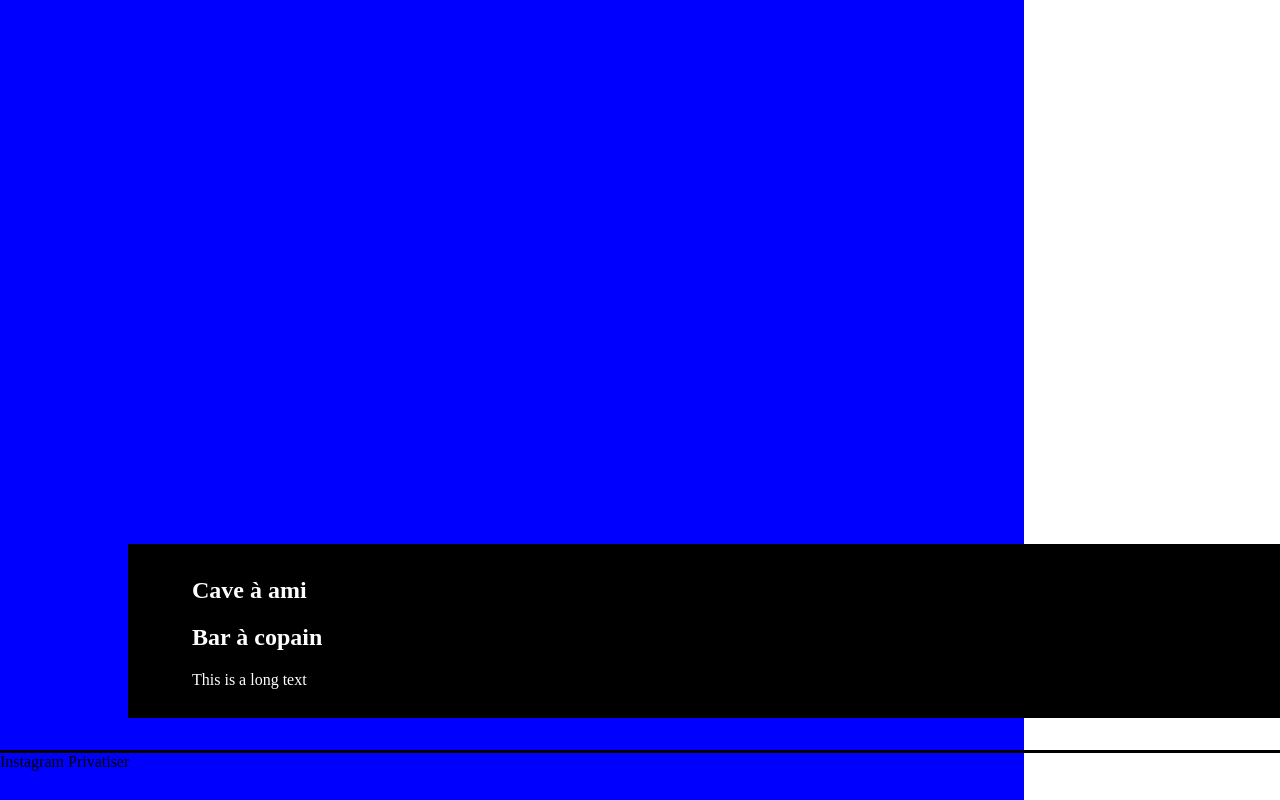
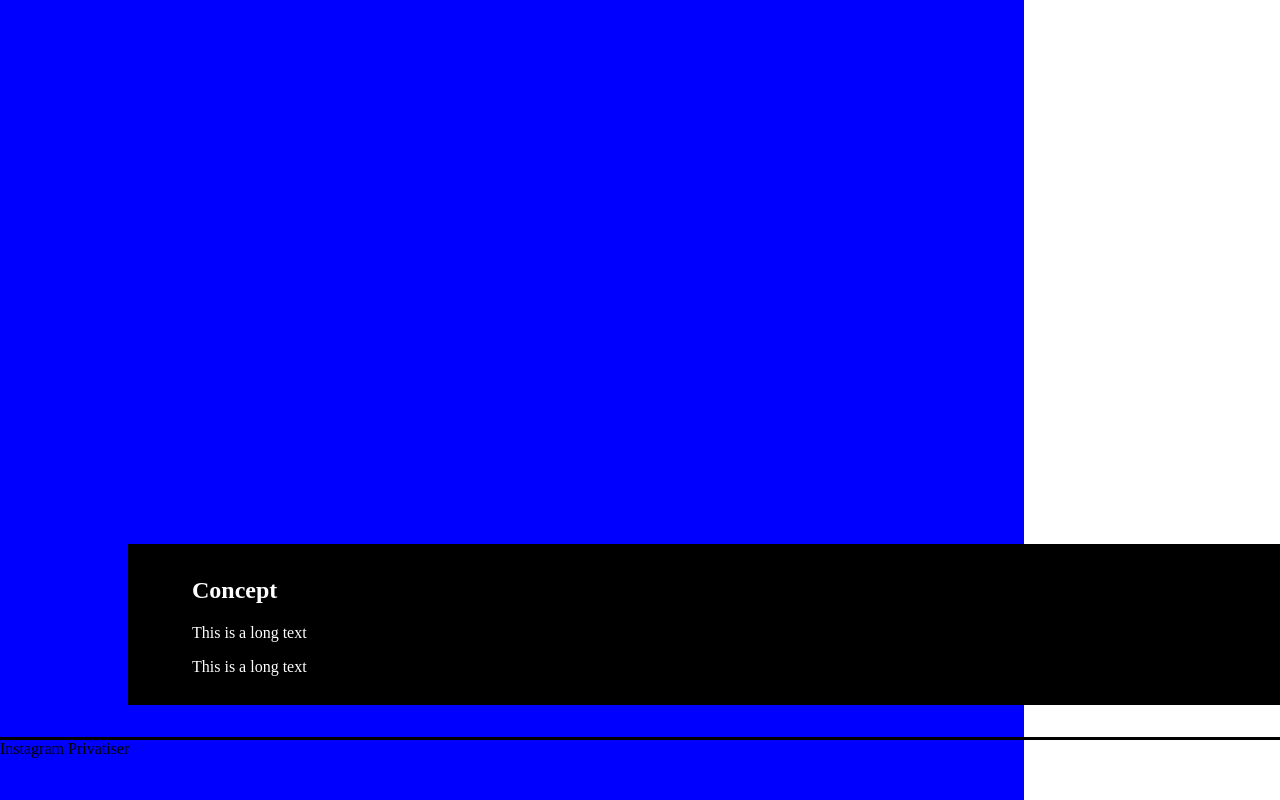
Before and after one commit to Le-Fada-bar/Le-Fada-bar.github.io, a Vue app: page / in a window 1280 px wide. Shown: the part 717-1517 px from the top of the page. Built offline with nearby package versions, Linux system fonts and the light colour scheme.

Commit message:
Add concept to home

```diff
--- a/src/views/HomeView.vue
+++ b/src/views/HomeView.vue
@@ -10,8 +10,8 @@ import PictureText from '../components/PictureText.vue'
       <p>This is a long text</p>
     </PictureText>
     <PictureText>
-      <h2>Cave à ami </h2>
-      <h2> Bar à copain </h2>
+      <h2>Concept</h2>
+      <p>This is a long text</p>
       <p>This is a long text</p>
     </PictureText>
   </main>
```
